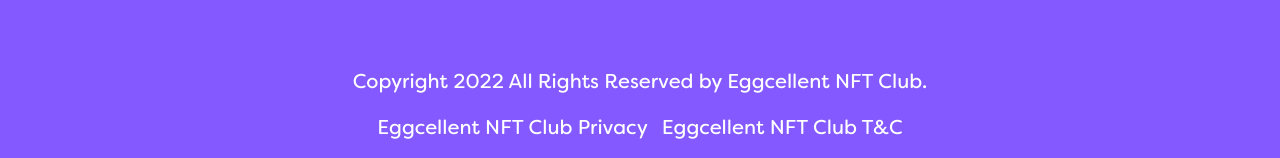
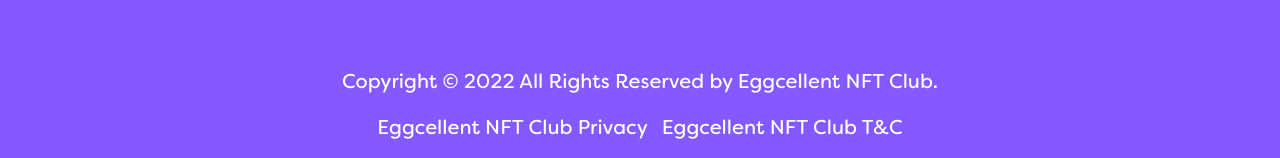
Before and after one commit to topgrade691028/eggcellent-nft-club-frontend, a React (Create React App) app: page /home in a window 1280 px wide. Shown: the part 4963-5121 px from the top of the page. Built offline with nearby package versions, Linux system fonts and the light colour scheme.

Commit message:
update: footer text

```diff
--- a/src/layouts/Footer.tsx
+++ b/src/layouts/Footer.tsx
@@ -4,7 +4,7 @@
 export const Footer: React.FC = () => {
   return (
     <FooterWrapper>
-      <p>Copyright 2022 All Rights Reserved by Eggcellent NFT Club.</p>
+      <p>Copyright &copy; 2022 All Rights Reserved by Eggcellent NFT Club.</p>
       <p>
         <a
           href="#"
```
